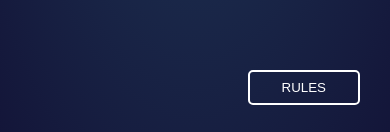
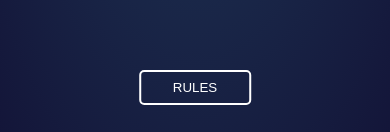
Before and after one commit to jaimediazz/rock-paper-scissors, an Angular app: page / in a window 390 px wide. Shown: the part 709-841 px from the top of the page. Built offline with nearby package versions, Linux system fonts and the light colour scheme; a web font is replaced by a local one.

Commit message:
rules responsive

```diff
--- a/src/app/app.component.css
+++ b/src/app/app.component.css
@@ -105,4 +105,13 @@
     #main-header img {
         width: 50%;
     }
+
+    #rules-modal {
+        width: 70%;
+    }
+
+    footer {
+        right: 50%;
+        transform: translateX(50%);
+    }
 }
```
